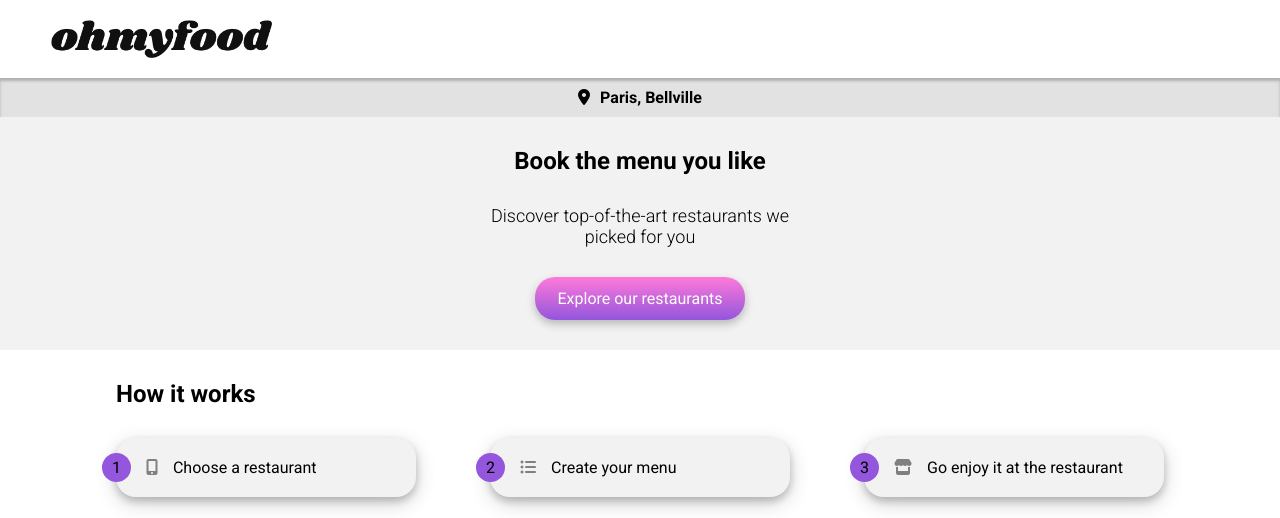
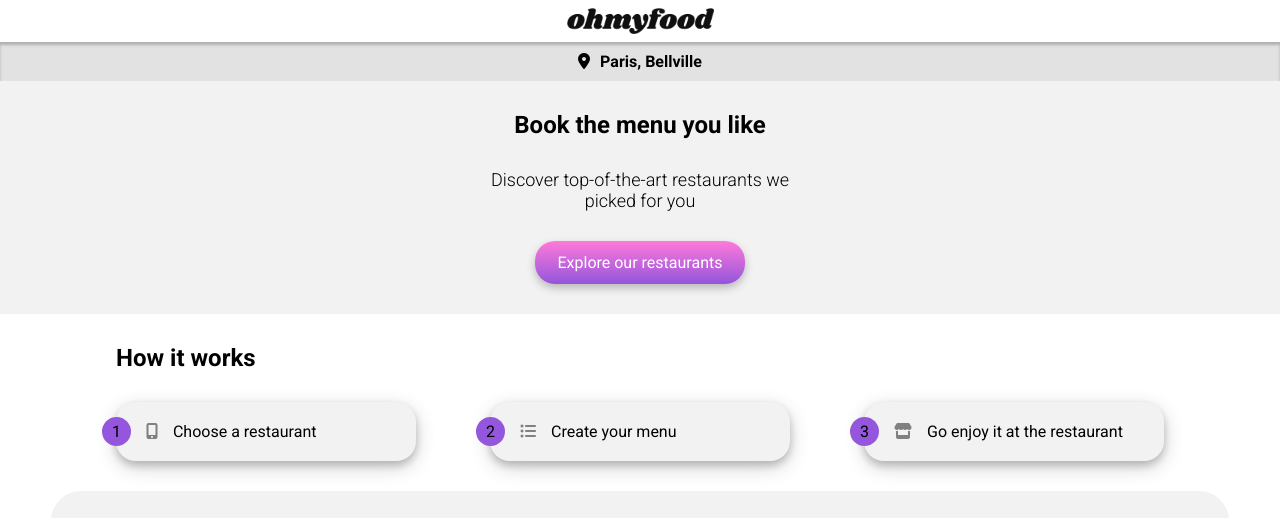
Before and after one commit to Connie9584/ohmyfood, a plain HTML site: page index.html in a window 1280 px wide. Shown: the top 518 px of the page. Drawn offline with Linux system fonts and the light colour scheme; a web font is replaced by a local one.

Commit message:
ohmyfood logo fix for home page

```diff
--- a/css/style.css
+++ b/css/style.css
@@ -65,6 +65,26 @@
     width:100%;
 
 }
+
+div.ohmyfoodlogoHomeContainer {
+    padding-top:8px;
+    padding-bottom:8px;
+    display:flex;
+    justify-content:center;
+    box-shadow:10px;
+    position:relative;
+    width:100%;
+
+}
+
+
+div.ohmyfoodlogoHomeContainer img{
+    display:flex;
+    width:147px;
+    height:25.5px;
+
+}
+
 
 
 div.ohmyfoodlogoContainer img{
@@ -980,7 +1000,7 @@
 }
 
 i.fa-solid.fa-arrow-left {
-
+    width:300px;
 
 }
 
--- a/index.html
+++ b/index.html
@@ -14,7 +14,7 @@
 <body>
     <div class="Loader"></div>
     <header>
-        <div class="ohmyfoodlogo">
+        <div class="ohmyfoodlogoHomeContainer">
         <a href="index.html">
          <img src="images/logo/ohmyfood.png" alt="ohmyfood logo">
          </a>
```
